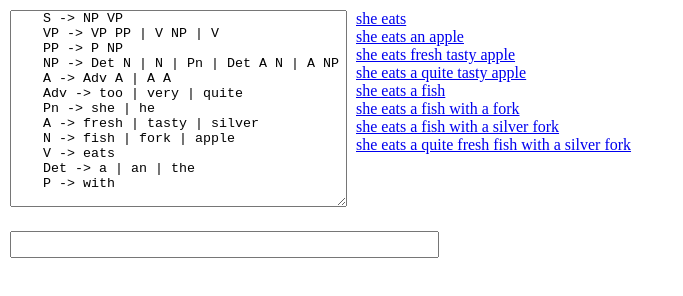
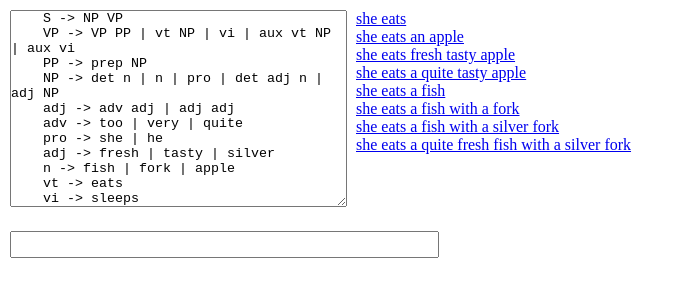
Before and after one commit to QuanPhamAnh/NLP, a plain HTML site: page index.html in a window 1280 px wide. Shown: the whole page, without its empty margins (0-683 px from the left). Drawn offline with nearby package versions, Linux system fonts and the light colour scheme.

Commit message:
Update index.html

```diff
--- a/index.html
+++ b/index.html
@@ -11,17 +11,18 @@
     <div class="txtarea">
     <textarea name="Grammar" cols="40" rows="13" id="grm" class="txtarea">
     S -> NP VP
-    VP -> VP PP | V NP | V
-    PP -> P NP
-    NP -> Det N | N | Pn | Det A N | A NP
-    A -> Adv A | A A
-    Adv -> too | very | quite
-    Pn -> she | he
-    A -> fresh | tasty | silver
-    N -> fish | fork | apple
-    V -> eats
-    Det -> a | an | the
-    P -> with</textarea>
+    VP -> VP PP | vt NP | vi | aux vt NP | aux vi
+    PP -> prep NP
+    NP -> det n | n | pro | det adj n | adj NP
+    adj -> adv adj | adj adj
+    adv -> too | very | quite
+    pro -> she | he
+    adj -> fresh | tasty | silver
+    n -> fish | fork | apple
+    vt -> eats
+    vi -> sleeps
+    det -> a | an | the
+    prep -> with</textarea>
     </div>
 
     <div class="examples">
```
